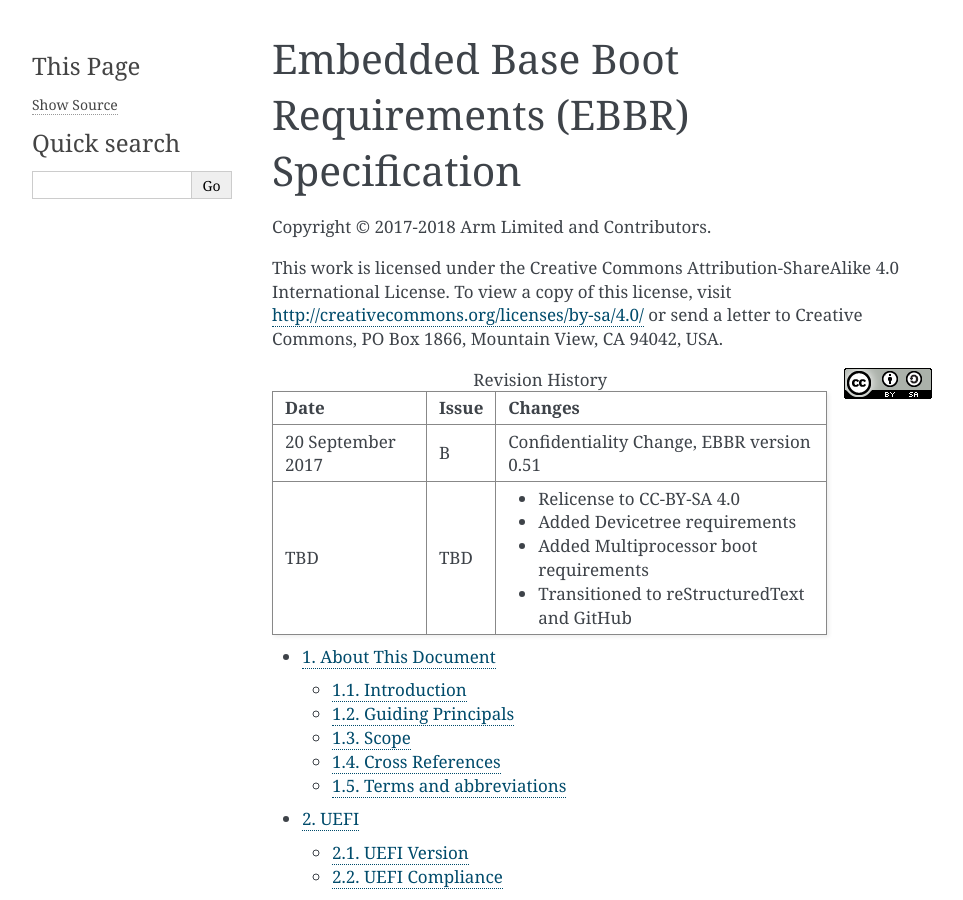
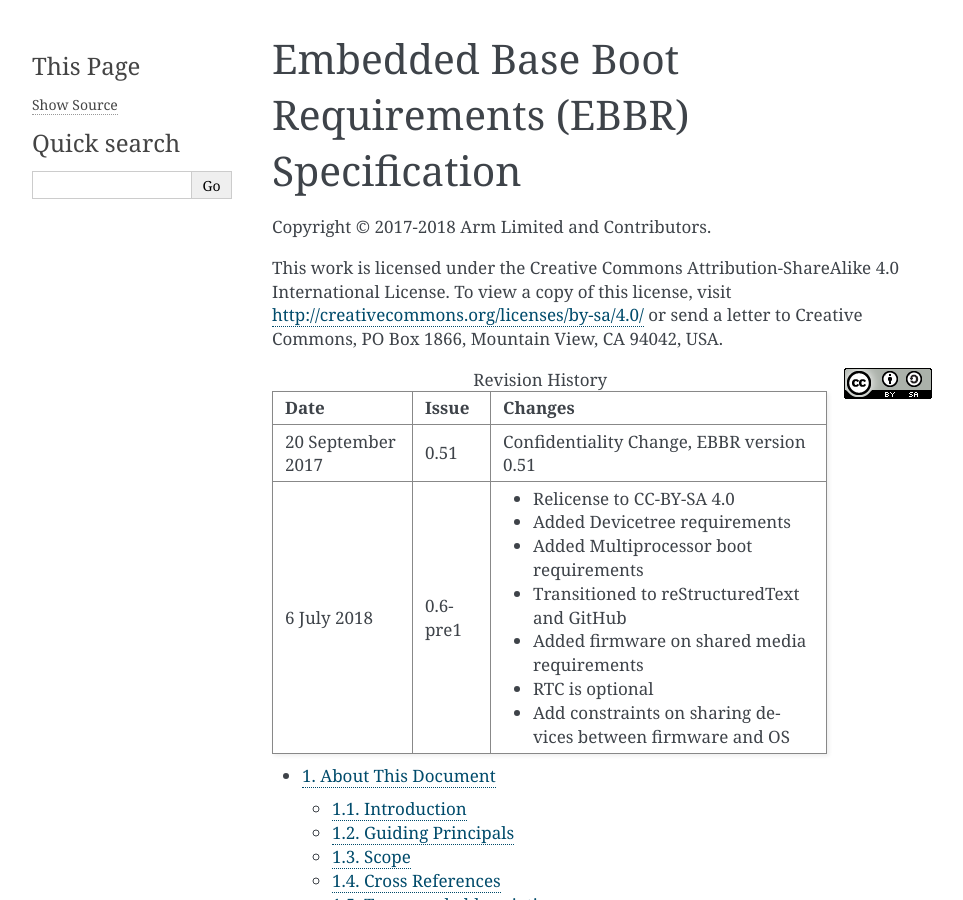
Before and after one commit to ARM-software/ebbr, a Sphinx documentation site: the page built from source/index.rst, in a window 1280 px wide and 900 px high. Shown: the whole window, without its empty margins (148-1111 px from the left). Built offline with Sphinx 7.4.7, drawn with Linux system fonts in a browser that asks for light colours.

Commit message:
v0.6-pre1
Prerelease for review before wider v0.6 release next week.

Signed-off-by: Grant Likely <grant.likely@arm.com>

```diff
--- a/source/index.rst
+++ b/source/index.rst
@@ -21,15 +21,19 @@
 .. tabularcolumns:: l c p{11.5cm}
 .. table:: Revision History
 
-   ================= ===== =============================================
-   Date              Issue Changes
-   ================= ===== =============================================
-   20 September 2017 B     Confidentiality Change, EBBR version 0.51
-   TBD               TBD   - Relicense to CC-BY-SA 4.0
-                           - Added Devicetree requirements
-                           - Added Multiprocessor boot requirements
-                           - Transitioned to reStructuredText and GitHub
-   ================= ===== =============================================
+   ================= ========= =============================================
+   Date              Issue     Changes
+   ================= ========= =============================================
+   20 September 2017 0.51      Confidentiality Change, EBBR version 0.51
+   6 July 2018       0.6-pre1  - Relicense to CC-BY-SA 4.0
+                               - Added Devicetree requirements
+                               - Added Multiprocessor boot requirements
+                               - Transitioned to reStructuredText and GitHub
+                               - Added firmware on shared media requirements
+                               - RTC is optional
+                               - Add constraints on sharing devices between
+                                 firmware and OS
+   ================= ========= =============================================
 
 .. toctree::
    :numbered:
```
